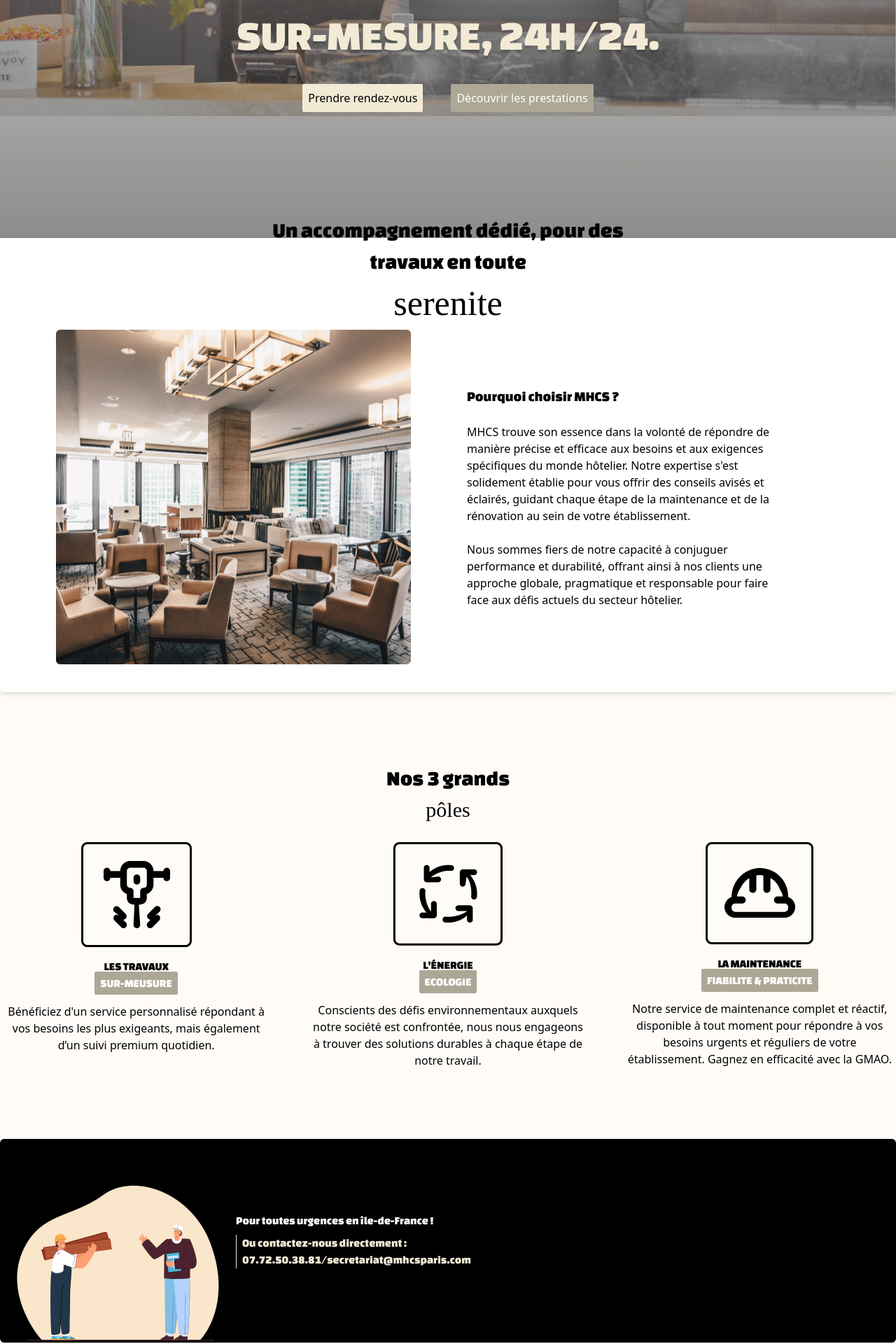
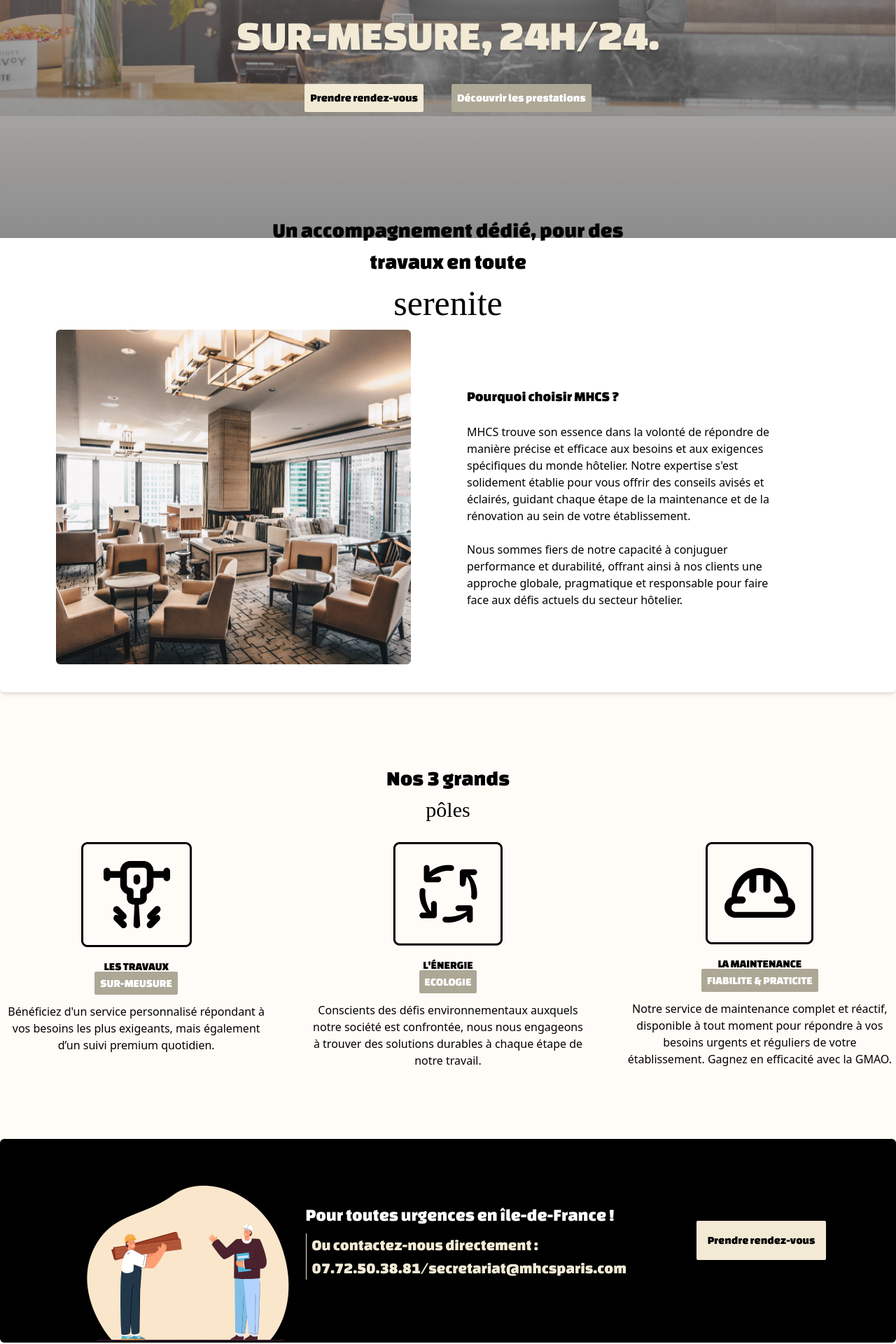
Before and after one commit to Pakku73/MHCS, a React (Vite) app: page / in a window 1280 px wide. Shown: the part 460-2380 px from the top of the page at 70% size. Built offline with nearby package versions, Linux system fonts and the light colour scheme; a web font is replaced by a local one.

Commit message:
Ajout animations boutons et finalisation section urgences

```diff
--- a/src/containers/home/heroBanner.tsx
+++ b/src/containers/home/heroBanner.tsx
@@ -15,9 +15,9 @@ export const HeroBanner = () => {
             <span className="font-ChangeOne uppercase text-[#f2ead5] [text-shadow:_0_4px_0_rgb(0_0_0_/_14%)]">Sur-mesure, 24H/24.</span>
         </h1>
 
-        <div className="flex z-10 justify-center items-center gap-10">
-          <button className="bg-[#f2ead5] text-black p-2 rounded-[2px] hover:bg-[#000000] hover:text-[#f2ead5]">Prendre rendez-vous</button>
-          <button className="bg-[#ada796] text-white p-2 rounded-[2px] hover:bg-[#ffffff] hover:text-[#ada796]">Découvrir les prestations</button>
+        <div className="flex z-10 justify-center items-center gap-10 font-ChangeOne">
+          <button className="bg-[#f2ead5] text-black p-2 rounded-[2px] hover:bg-[#000000] hover:text-[#f2ead5] hover:transition-transform-0.2 hover:-translate-y-1">Prendre rendez-vous</button>
+          <button className="bg-[#ada796] text-white p-2 rounded-[2px] hover:bg-[#ffffff] hover:text-[#ada796] hover:transition-transform-0.2 hover:-translate-y-1">Découvrir les prestations</button>
         </div>
 
       </div>
--- a/src/containers/home/urgences.tsx
+++ b/src/containers/home/urgences.tsx
@@ -1,18 +1,22 @@
 export const Urgences = () => {
     return <>
 
-      <section className="flex bg-[#000000] max-w-screen-2xl m-auto mt-[100px] rounded-[6px] font-ChangeOne">
+      <section className="flex bg-[#000000] max-w-screen-2xl m-auto mt-[100px] rounded-[6px] font-ChangeOne justify-around align-center">
 
-        <div className="flex items-centes">
+        <div className="flex items-centes ml-auto">
             <img src="../../../public/assets/images/urgency-banner-image.png" alt="" />
         </div>
 
         <div className="flex flex-col justify-center gap-2">
-            <h2 className="text-white text-base">Pour toutes urgences en île-de-France !</h2>
-            <div className="text-[#f2ead5] border-l-[1px] pl-2">
+            <h2 className="text-white text-[25px]">Pour toutes urgences en île-de-France !</h2>
+            <div className="text-[#f2ead5] border-l-[1px] text-[22px] pl-2">
                 <p>Ou contactez-nous directement :</p>
                 <p><a href="#">07.72.50.38.81</a>/<a href="#">secretariat@mhcsparis.com</a></p>
             </div>
+        </div>
+
+        <div className="m-auto">
+            <button className="bg-[#f2ead5] text-black p-4 rounded-[2px] hover:-translate-y-6 hover:transition-transform-0.5">Prendre rendez-vous</button>
         </div>
       </section>
 
```
